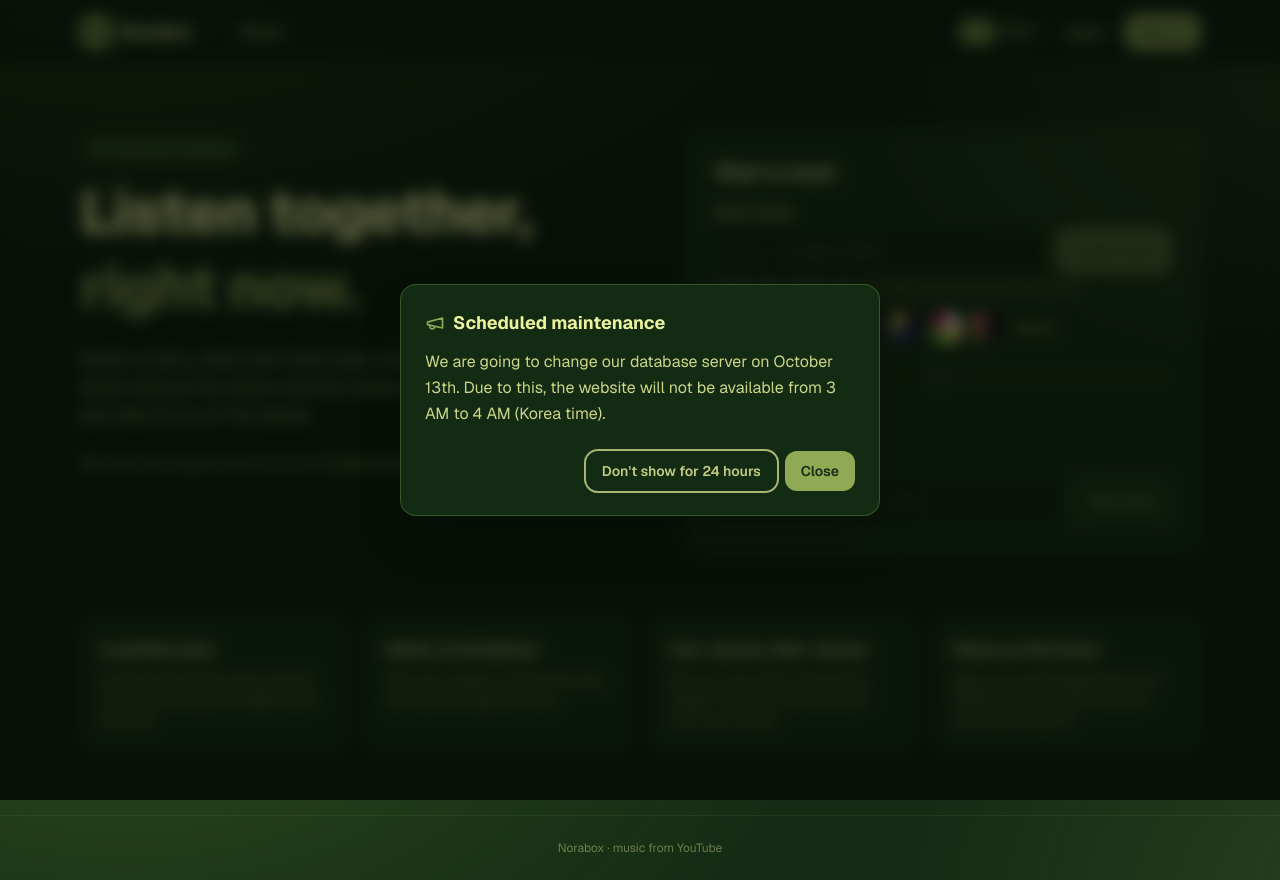
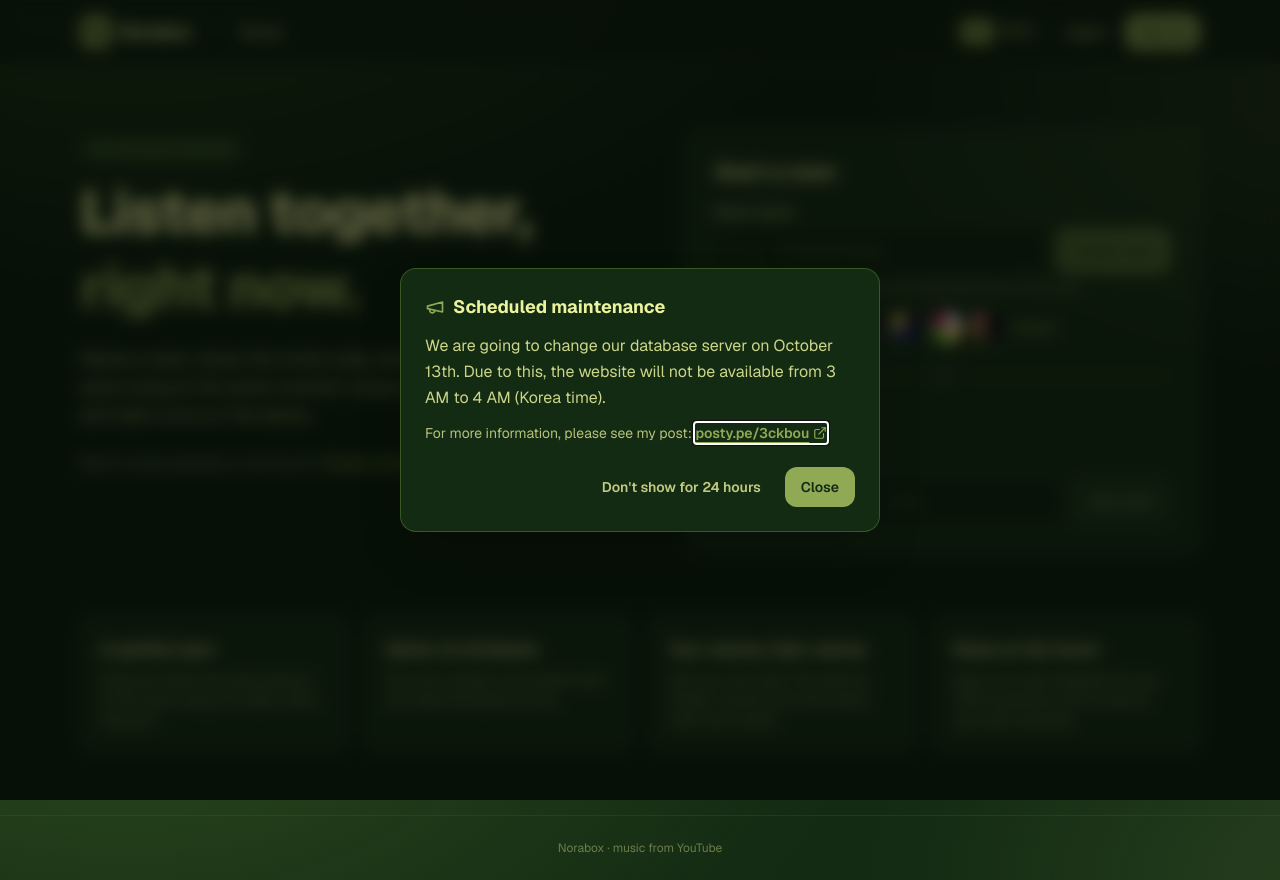
Before and after one commit to ImgyeongLee/Norabox, a Next.js app: page / in a window 1280 px wide. Built offline with nearby package versions, Linux system fonts and the light colour scheme; no server answers.

Commit message:
update: announcement

```diff
--- a/src/components/AnnouncementModal.tsx
+++ b/src/components/AnnouncementModal.tsx
@@ -1,7 +1,7 @@
 'use client';
 
 import { useEffect, useId, useRef, useState, useSyncExternalStore } from 'react';
-import { LuMegaphone } from 'react-icons/lu';
+import { LuExternalLink, LuMegaphone } from 'react-icons/lu';
 import { Icon } from '@/components/icons';
 import { useI18n } from '@/i18n/client';
 import { announcement } from '@/lib/announcement';
@@ -73,6 +73,20 @@ export function AnnouncementModal() {
                 <p id={bodyId} className="mt-3 leading-relaxed text-lime/85">
                     {t.announcement.body}
                 </p>
+                {announcement?.link && (
+                    <p className="mt-3 text-sm text-lime/75">
+                        {t.announcement.moreInfo}{' '}
+                        <a
+                            href={announcement.link}
+                            target="_blank"
+                            rel="noopener noreferrer"
+                            className="inline-flex items-center gap-1 break-all font-semibold text-moss underline underline-offset-4 hover:text-lime"
+                        >
+                            {announcement.link.replace(/^https?:\/\//, '')}
+                            <Icon as={LuExternalLink} className="size-3.5 shrink-0" />
+                        </a>
+                    </p>
+                )}
                 <div className="mt-6 flex flex-col-reverse gap-2 sm:flex-row sm:justify-end">
                     <button type="button" className="btn-ghost" onClick={() => close(true)}>
                         {t.announcement.hide24h}
--- a/src/i18n/messages/en.ts
+++ b/src/i18n/messages/en.ts
@@ -372,6 +372,7 @@ export const en = {
   announcement: {
     title: "Scheduled maintenance",
     body: "We are going to change our database server on October 13th. Due to this, the website will not be available from 3 AM to 4 AM (Korea time).",
+    moreInfo: "For more information, please see my post:",
     close: "Close",
     hide24h: "Don't show for 24 hours",
   },
--- a/src/i18n/messages/ko.ts
+++ b/src/i18n/messages/ko.ts
@@ -371,6 +371,7 @@ export const ko: Messages = {
     announcement: {
         title: '서버 점검 안내',
         body: '10월 13일에 데이터베이스 서버를 변경할 예정이에요. 이로 인해 새벽 3시부터 4시까지(한국 시간) 웹사이트를 이용할 수 없어요.',
+        moreInfo: '자세한 내용은 게시글을 확인해 주세요:',
         close: '닫기',
         hide24h: '24시간 동안 보지 않기',
     },
--- a/src/lib/announcement.ts
+++ b/src/lib/announcement.ts
@@ -8,10 +8,13 @@ export type Announcement = {
   id: string;
   /** Stops showing after this moment (ISO time with zone). */
   showUntil: string;
+  /** Optional "more information" link, shown under the message. */
+  link?: string;
 };
 
 export const announcement: Announcement | null = {
   id: "db-move-2026-10-13",
   // End of the maintenance window: Oct 13, 4:00 AM Korea time.
   showUntil: "2026-10-13T04:00:00+09:00",
+  link: "https://posty.pe/3ckbou",
 };
```
